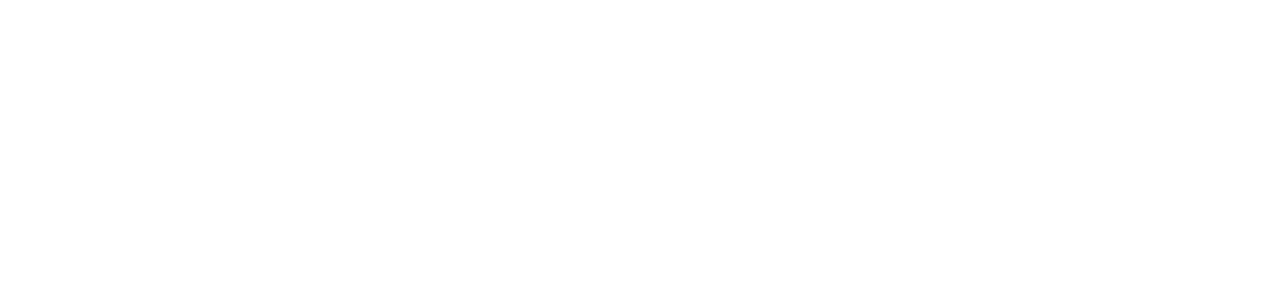
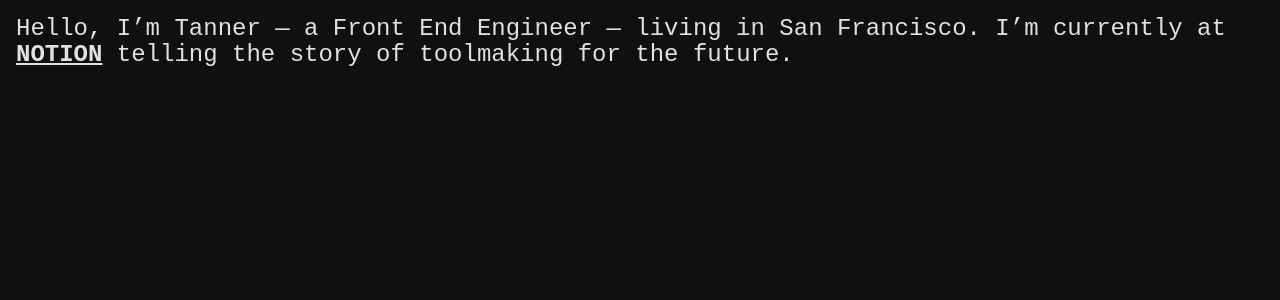
Before and after one commit to tannergodarzi/tanner, a Next.js app: page / in a window 1280 px wide. Shown: the top 300 px of the page. Built offline with nearby package versions, Linux system fonts and the light colour scheme.

Commit message:
Temporary bio

```diff
--- a/pages/index.tsx
+++ b/pages/index.tsx
@@ -5,16 +5,30 @@
 	return (
 		<>
 			<Head>
-				<title>Tanner Godarzi</title>
+				<title>Hello, I&rsquo;m Tanner</title>
 				<meta charSet="UTF-8" />
-				<meta name="description" content="Hi and hello — I'm Tanner" />
+				<meta name="title" content="Hello, I'm Tanner" />
+				<meta
+					name="description"
+					content="a Front End Engineer living in San Francisco. I&rsquo;m
+						currently at Notion telling the story of toolmaking for the
+						future."
+				/>
 				<meta name="keywords" content="Tanner Godarzi, Tanner, Notion, Dropbox, black ops" />
 				<meta name="author" content="Tanner Godarzi" />
-				<meta name="viewport" content="width=device-width, initial-scale=1.0" />
+				<meta name="viewport" content="width=device-width, initial-scale=1.0, user-scalable=true" />
 				<link rel="icon" href="/favicon.ico" />
 			</Head>
 
-			<main className={styles.main}></main>
+			<main>
+				<article className={styles.bio}>
+					<p>
+						Hello, I&rsquo;m Tanner &mdash; a Front End Engineer &mdash; living in San Francisco. I&rsquo;m
+						currently at <a href="https://www.notion.so/">Notion</a> telling the story of toolmaking for the
+						future.
+					</p>
+				</article>
+			</main>
 		</>
 	);
 }
--- a/styles/globals.css
+++ b/styles/globals.css
@@ -46,3 +46,11 @@
 	border-collapse: collapse;
 	border-spacing: 0;
 }
+
+/* Overrides */
+html,
+body {
+    background: rgb(16,16,16);
+    height: 100vh;
+    width: 100vw;
+}
--- a/styles/pages/index.module.css
+++ b/styles/pages/index.module.css
@@ -0,0 +1,15 @@
+
+.bio {
+    padding: 16px;
+    box-sizing: border-box;
+    font-size: 24px;
+    line-height: 1.1em;
+    color: rgb(225,225,225);
+    font-family: monospace;
+}
+
+.bio a {
+    color: inherit;
+    font-weight: bold;
+    text-transform: uppercase;
+}
```
Also changed, not shown: pages/_app.tsx (renamed from pages/_app.js).
